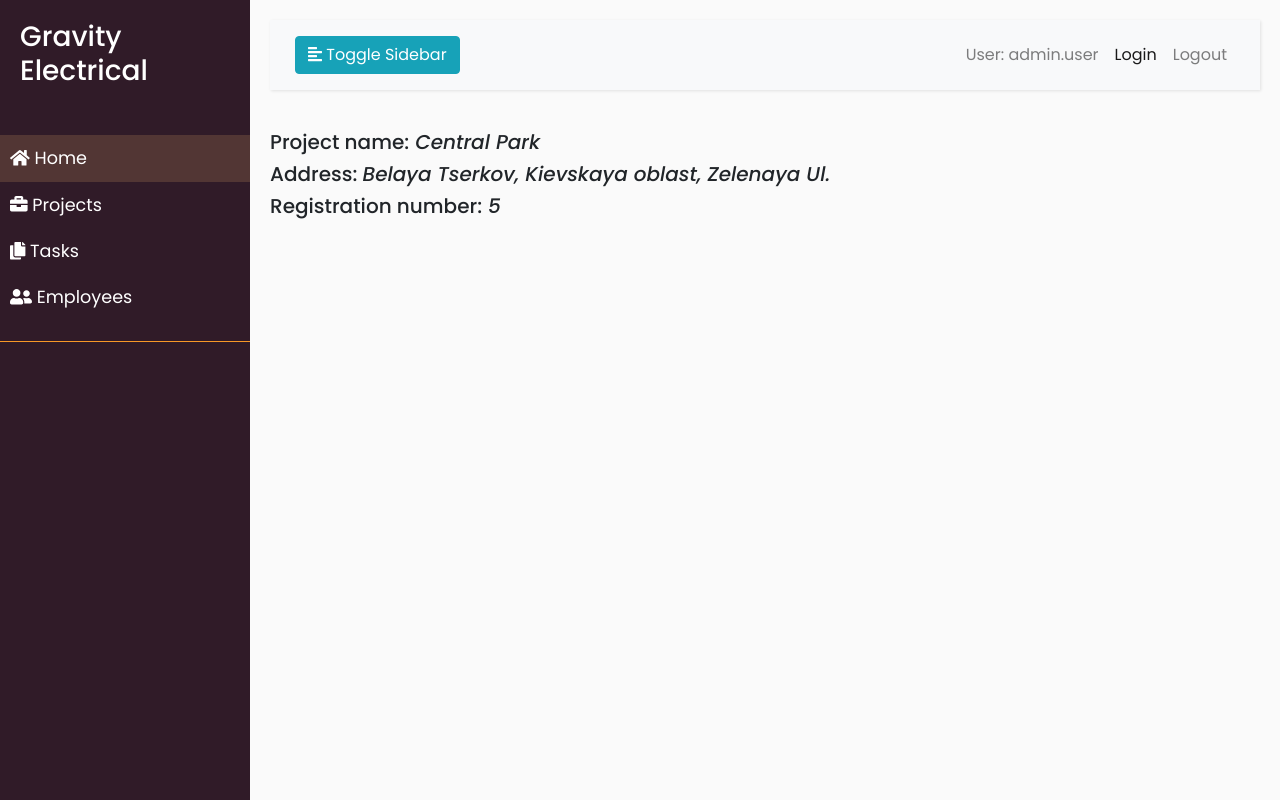
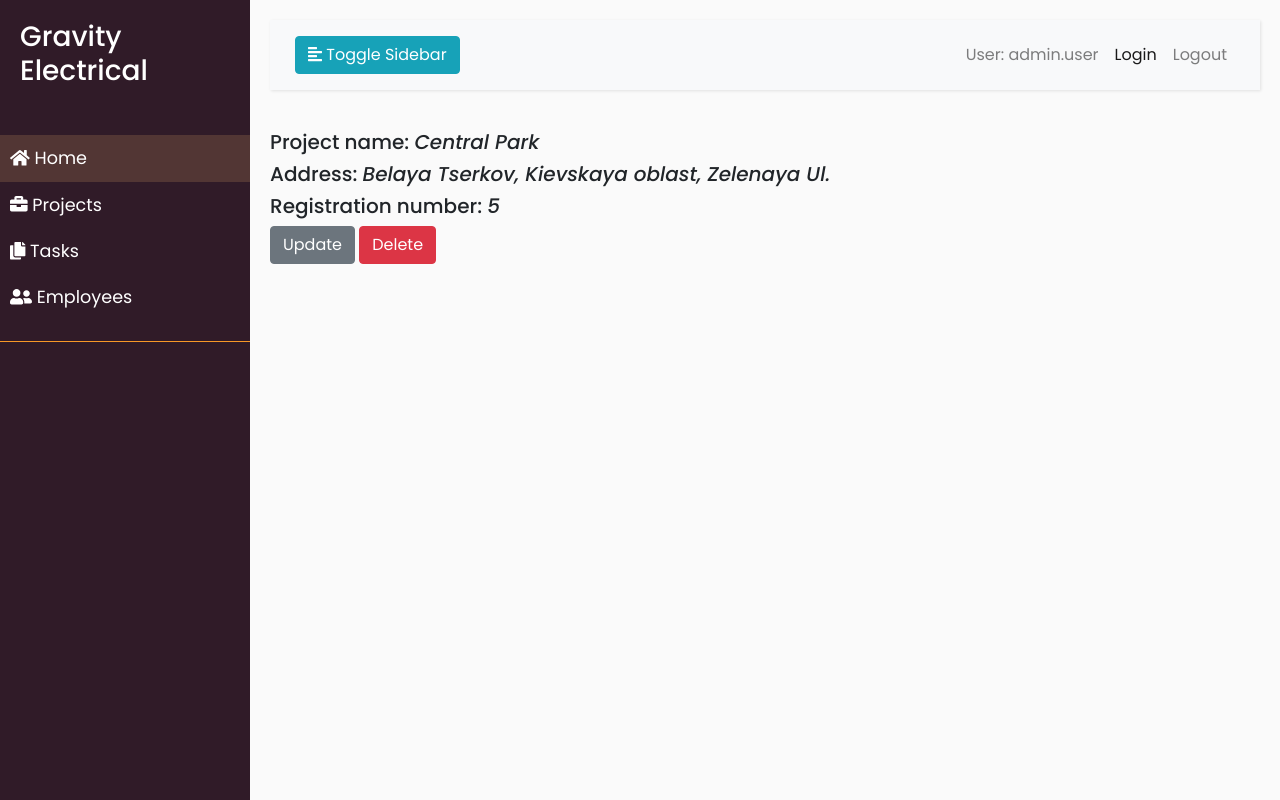
Before and after one commit to NCannavaro/Construction-company, a Django app: page /projects/5 in a window 1280 px wide. Run offline with Django 4.2, Linux system fonts and the light colour scheme; a user stored in the database is signed in; data comes from the database, SQL or seed files in the repository; some libraries are stand-ins or nearby versions.

Commit message:
Added burrons update & delete for project

```diff
--- a/task_manager/urls.py
+++ b/task_manager/urls.py
@@ -17,6 +17,8 @@ from task_manager.views import (
     ProjectCreateView,
     closing_task,
     TaskDeleteView,
+    ProjectUpdateView,
+    ProjectDeleteView,
 )
 
 urlpatterns = [
@@ -47,6 +49,14 @@ urlpatterns = [
          ProjectCreateView.as_view(),
          name="project-create"
          ),
+    path("projects/update/<int:pk>/",
+         ProjectUpdateView.as_view(),
+         name="project-update"
+         ),
+    path("projects/delete/<int:pk>/",
+         ProjectDeleteView.as_view(),
+         name="project-delete"
+         ),
 
     path("tasks/", TaskListView.as_view(), name="task-list"),
     path("tasks/<int:pk>/", TaskDetailView.as_view(), name="task-detail"),
--- a/task_manager/views.py
+++ b/task_manager/views.py
@@ -135,6 +135,19 @@ class ProjectCreateView(LoginRequiredMixin, generic.CreateView):
         return reverse("task_manager:project-detail", args=(self.object.id,))
 
 
+class ProjectUpdateView(LoginRequiredMixin, generic.UpdateView):
+    model = Project
+    form_class = ProjectsCreateForm
+
+    def get_success_url(self):
+        return reverse("task_manager:project-detail", args=(self.object.id,))
+
+
+class ProjectDeleteView(LoginRequiredMixin, generic.DeleteView):
+    model = Project
+    success_url = reverse_lazy("task_manager:project-list")
+
+
 class TaskListView(LoginRequiredMixin, generic.ListView):
     model = Task
     template_name = "task_manager/task_list.html"
@@ -160,8 +173,8 @@ class TaskListView(LoginRequiredMixin, generic.ListView):
                 project__name__icontains=form.cleaned_data["project"]
             )
         return queryset.select_related(
-                "project", "type_of_work"
-        ).prefetch_related("employees__position",)
+            "project", "type_of_work"
+        ).prefetch_related("employees__position", )
 
 
 class TaskDetailView(LoginRequiredMixin, generic.DetailView):
@@ -191,7 +204,7 @@ class TaskDeleteView(LoginRequiredMixin, generic.DeleteView):
 def toggle_assign_to_task(request, pk):
     employee = Employee.objects.get(id=request.user.id)
     if (
-        Task.objects.get(id=pk) in employee.tasks.all()
+            Task.objects.get(id=pk) in employee.tasks.all()
     ):  # probably could check if task exists
         employee.tasks.remove(pk)
     else:
--- a/templates/task_manager/project_detail.html
+++ b/templates/task_manager/project_detail.html
@@ -2,10 +2,24 @@
 
 {% block content %}
 
-  <h5>Project name:<p1 class="font-italic"> {{ project.name }}</p1></h5>
+  <h5>Project name:
+    <p1 class="font-italic"> {{ project.name }}</p1>
+  </h5>
 
-  <h5>Address: <p1 class="font-italic">{{ project.address }}</p1></h5>
+  <h5>Address:
+    <p1 class="font-italic">{{ project.address }}</p1>
+  </h5>
 
-  <h5>Registration number:<p1 class="font-italic"> {{ project.registration_number }}</p1></h5>
+  <h5>Registration number:
+    <p1 class="font-italic"> {{ project.registration_number }}</p1>
+  </h5>
+  {% if user.is_superuser %}
+    <a href="{% url 'task_manager:project-update' pk=project.pk %}" class="btn btn-secondary link-to-page">
+      Update
+    </a>
+    <a href="{% url 'task_manager:project-delete' pk=project.pk %}" class="btn btn-danger link-to-page">
+      Delete
+    </a>
+  {% endif %}
 
 {% endblock %}
```
Also changed, not shown: templates/task_manager/employee_detail.html (+9 -4 lines), templates/task_manager/employee_list.html (+6 -1 lines), templates/task_manager/project_confirm_delete.html (added, +10 -0 lines), README.md.
